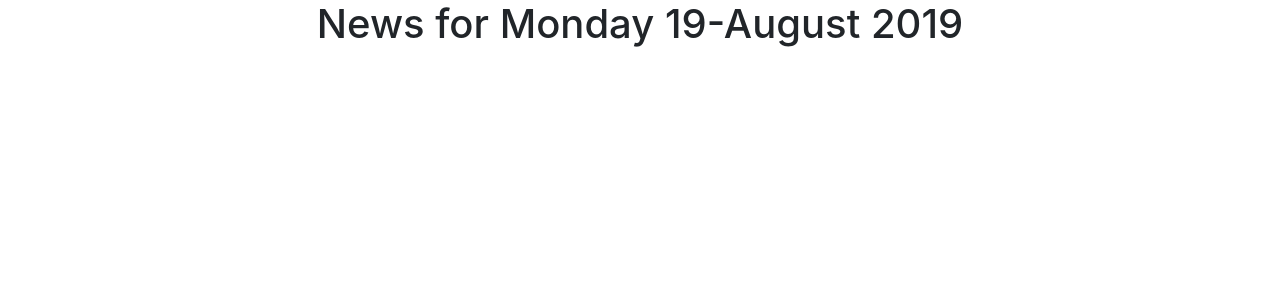
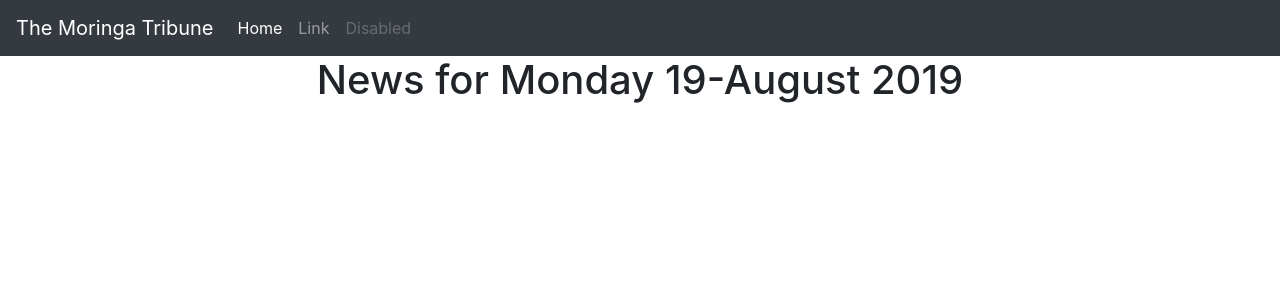
Before and after one commit to Sundaybrian/tribune, a Django app: page /news/today/ in a window 1280 px wide. Shown: the top 300 px of the page. Run offline with Django 3.2, Linux system fonts and the light colour scheme; some libraries are stand-ins or nearby versions.

Commit message:
add navbar

```diff
--- a/news/templates/all-news/base.html
+++ b/news/templates/all-news/base.html
@@ -1,4 +1,5 @@
 {% load bootstrap4 %}
+{% load static%}
 <!DOCTYPE html>
 <html>
 <head>
@@ -16,6 +17,7 @@
 
 </head>
 <body>
+    {% include "navbar.html" %}
     {% block content %} <h1 class="text-center">News for {{date|date:"l d-F Y"}}</h1> {% endblock content%}
 
 
--- /dev/null
+++ b/news/templates/navbar.html
@@ -0,0 +1,31 @@
+<!DOCTYPE html>
+<html lang="en">
+<head>
+
+  <meta charset="utf-8">
+  <meta name="viewport" content="width=device-width, initial-scale=1">
+</head>
+<body>
+<nav class="navbar navbar-expand-lg navbar-dark bg-dark">
+  <a class="navbar-brand" href="{% url 'newsToday'%}">The Moringa Tribune</a>
+  <button class="navbar-toggler" type="button" data-toggle="collapse" data-target="#navbarSupportedContent" aria-controls="navbarSupportedContent" aria-expanded="false" aria-label="Toggle navigation">
+    <span class="navbar-toggler-icon"></span>
+  </button>
+
+  <div class="collapse navbar-collapse" id="navbarSupportedContent">
+    <ul class="navbar-nav mr-auto">
+      <li class="nav-item active">
+        <a class="nav-link" href="{% url 'newsToday'%}">Home <span class="sr-only">(current)</span></a>
+      </li>
+      <li class="nav-item">
+        <a class="nav-link" href="#">Link</a>
+      </li>
+      <li class="nav-item">
+        <a class="nav-link disabled" href="#" tabindex="-1" aria-disabled="true">Disabled</a>
+      </li>
+    </ul>
+
+  </div>
+</nav>
+</body>
+</html>
```
